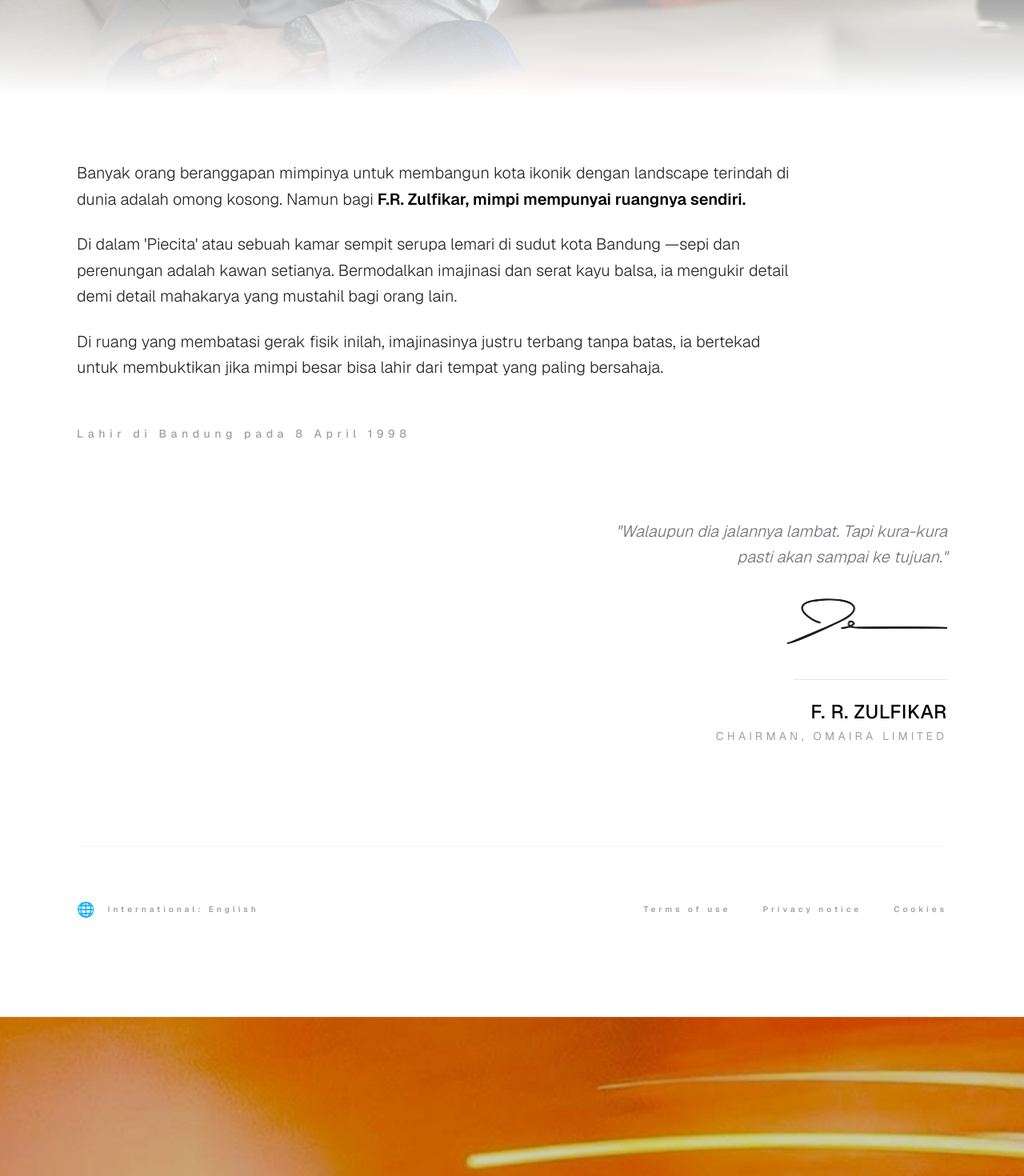
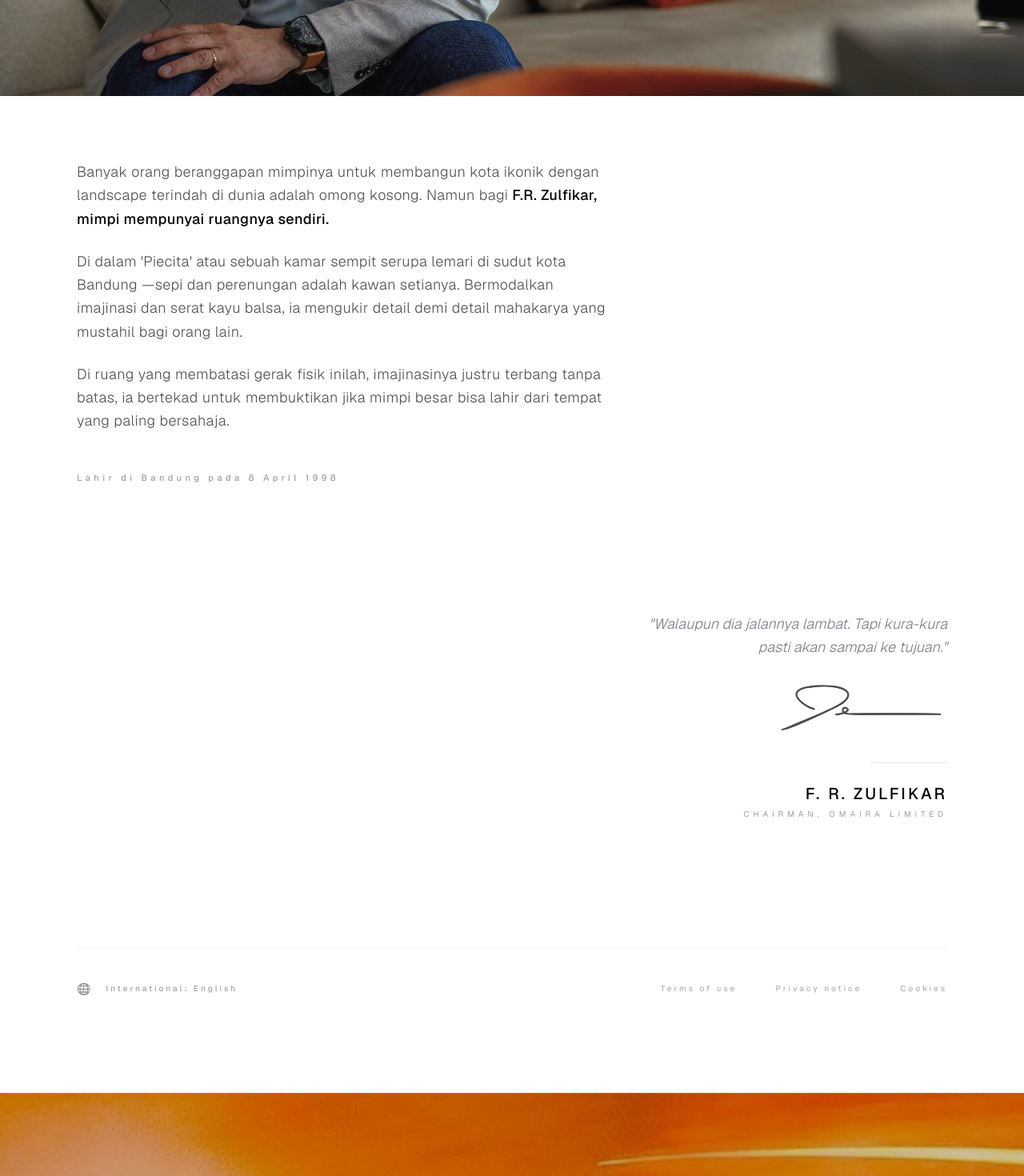
Before and after one commit to karnaufal/fai-portofolio, a Next.js app: page /about in a window 1280 px wide. Shown: the part 3440-4910 px from the top of the page at 80% size. Built offline with nearby package versions, Linux system fonts and the light colour scheme.

Commit message:
style: final editorial layout with asymmetric narrative and right-aligned signature

```diff
--- a/app/about/page.tsx
+++ b/app/about/page.tsx
@@ -162,18 +162,18 @@ export default function AboutPage() {
                         className="object-cover object-top"
                         priority
                     />
-                    {/* Gradient overlay buat transisi teks yang lebih smooth */}
-                    <div className="absolute inset-0 bg-gradient-to-t from-white via-transparent to-transparent"></div>
                 </div>
 
-                {/* Content Area */}
-                <div className="relative z-10 flex flex-col w-full max-w-7xl mx-auto px-10 md:px-24 py-20">
+                {/* Container Utama */}
+                <div className="relative z-10 flex flex-col w-full py-20">
 
-                    {/* Deskripsi Narasi 'Piecita' */}
-                    <div className="max-w-4xl space-y-10">
-                        <div className="space-y-6 text-xl md:text-1xl font-light leading-relaxed text-zinc-800">
+                    {/* 1. Bagian Deskripsi - Elegant Reading Size */}
+                    <div className="w-full max-w-7xl px-10 md:px-24">
+                        <div className="max-w-2xl space-y-10">
+                            {/* Pakai text-base ke text-lg biar kerasa personal dan nyaman */}
+                            <div className="space-y-6 text-base md:text-[18px] font-light leading-relaxed text-zinc-700/90 tracking-wide">
                                 <p>
-                                Banyak orang beranggapan mimpinya untuk membangun kota ikonik dengan landscape terindah di dunia adalah omong kosong. Namun bagi <span className="font-semibold text-black">F.R. Zulfikar, mimpi mempunyai ruangnya sendiri.</span>
+                                    Banyak orang beranggapan mimpinya untuk membangun kota ikonik dengan landscape terindah di dunia adalah omong kosong. Namun bagi <span className="font-medium text-black">F.R. Zulfikar, mimpi mempunyai ruangnya sendiri.</span>
                                 </p>
                                 <p>
                                     Di dalam &apos;Piecita&apos; atau sebuah kamar sempit serupa lemari di sudut kota Bandung —sepi dan perenungan adalah kawan setianya. Bermodalkan imajinasi dan serat kayu balsa, ia mengukir detail demi detail mahakarya yang mustahil bagi orang lain.
@@ -183,51 +183,58 @@ export default function AboutPage() {
                                 </p>
                             </div>
 
-                        {/* Tempat & Tanggal Lahir */}
-                        <div className="pt-4">
-                            <p className="text-sm tracking-[0.4em] sentence case text-zinc-400 font-medium">
+                            <div className="pt-2">
+                                <p className="text-[10px] md:text-[11px] tracking-[0.4em] sentence case text-zinc-400 font-medium">
                                     Lahir di Bandung pada 8 April 1998
                                 </p>
                             </div>
                         </div>
+                    </div>
 
-                    {/* Quotes, Signature, & Name (Aligned Right) */}
-                    <div className="self-end flex flex-col items-end text-right space-y-8 mt-24 max-w-md">
-                        <div className="italic text-zinc-500 font-light space-y-6">
-                            <p className="text-xl md:text-1xl leading-relaxed">
+                    {/* 2. Bagian Quotes - Subdued & Sophisticated */}
+                    <div className="w-full flex justify-end mt-32 md:mt-40 px-10 md:px-24">
+                        <div className="flex flex-col items-end text-right space-y-10 max-w-lg">
+                            <div className="italic text-zinc-500 font-light space-y-8">
+                                {/* Quote pake text-lg biar tetep dapet poin utamanya */}
+                                <p className="text-base md:text-lg leading-relaxed max-w-sm ml-auto opacity-90">
                                     &quot;Walaupun dia jalannya lambat. Tapi kura-kura pasti akan sampai ke tujuan.&quot;
                                 </p>
-                            <div className="flex justify-end">
-                                <div className="relative w-[200px] h-[80px]">
+
+                                <div className="flex justify-end pr-2">
                                     <Image
                                         src="/signature.png"
                                         alt="Signature"
-                                        fill
-                                        sizes="200px"
-                                        className="grayscale opacity-90 object-contain"
+                                        width={160} // Sedikit diperkecil biar lebih classy
+                                        height={60}
+                                        style={{ width: 'auto', height: 'auto' }}
+                                        priority
+                                        className="grayscale opacity-70 object-contain"
                                     />
+                                </div>
+                            </div>
+
+                            <div className="space-y-1">
+                                <div className="h-[1px] w-24 bg-black/10 mb-6 ml-auto"></div>
+                                {/* Nama naik dikit tapi gak over (text-xl) */}
+                                <p className="text-lg md:text-xl font-medium tracking-[0.15em] text-black uppercase">F. R. Zulfikar</p>
+                                <p className="text-[9px] md:text-[10px] text-zinc-400 tracking-[0.5em] uppercase">Chairman, Omaira Limited</p>
                             </div>
                         </div>
                     </div>
 
-                        <div className="space-y-1">
-                            <div className="h-[1px] w-48 bg-black/10 mb-6 ml-auto"></div>
-                            <p className="text-2xl font-medium tracking-wide text-black uppercase">F. R. Zulfikar</p>
-                            <p className="text-sm text-zinc-400 tracking-[0.3em] uppercase">Chairman, Omaira Limited</p>
+                    {/* 3. Formal Footer - Minimalist Fine Print */}
+                    <div className="w-full max-w-7xl mx-auto px-10 md:px-24 mt-40">
+                        <div className="pt-10 border-t border-zinc-100 pb-10">
+                            <div className="flex flex-col md:flex-row justify-between items-center gap-8 text-[9px] md:text-[10px] tracking-[0.3em] capitalized text-zinc-400 font-medium">
+                                <div className="flex items-center gap-4 group cursor-pointer">
+                                    <span className="text-sm grayscale group-hover:grayscale-0 transition-all">🌐</span>
+                                    <span className="group-hover:text-zinc-800 transition-colors">International: English</span>
                                 </div>
-                    </div>
-
-                    {/* Formal Footer */}
-                    <div className="w-full pt-16 border-t border-zinc-100 mt-32">
-                        <div className="flex flex-col md:flex-row justify-between items-center gap-8 text-[10px] tracking-[0.4em] capitalized text-zinc-400 font-semibold pb-10">
-                            <div className="flex items-center gap-3 group cursor-pointer">
-                                <span className="text-lg">🌐</span>
-                                <span className="group-hover:text-black transition-colors">International: English</span>
-                            </div>
-                            <div className="flex gap-10">
+                                <div className="flex flex-wrap justify-center gap-8 md:gap-12 opacity-80">
                                     <a href="#" className="hover:text-black transition-colors">Terms of use</a>
                                     <a href="#" className="hover:text-black transition-colors">Privacy notice</a>
                                     <a href="#" className="hover:text-black transition-colors">Cookies</a>
+                                </div>
                             </div>
                         </div>
                     </div>
```
Lines whose indentation alone changed are shown as unchanged.
